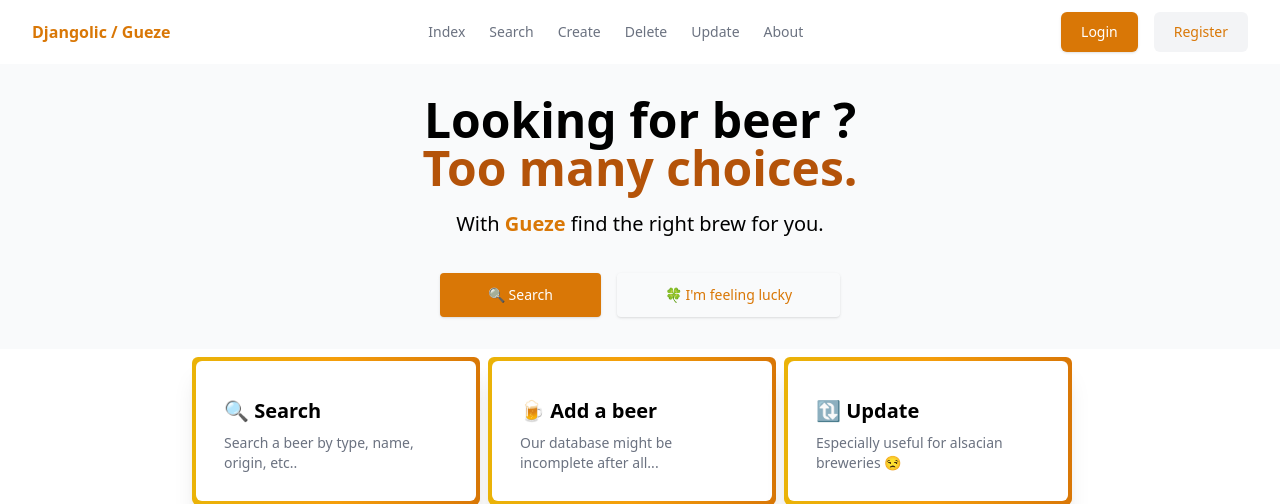
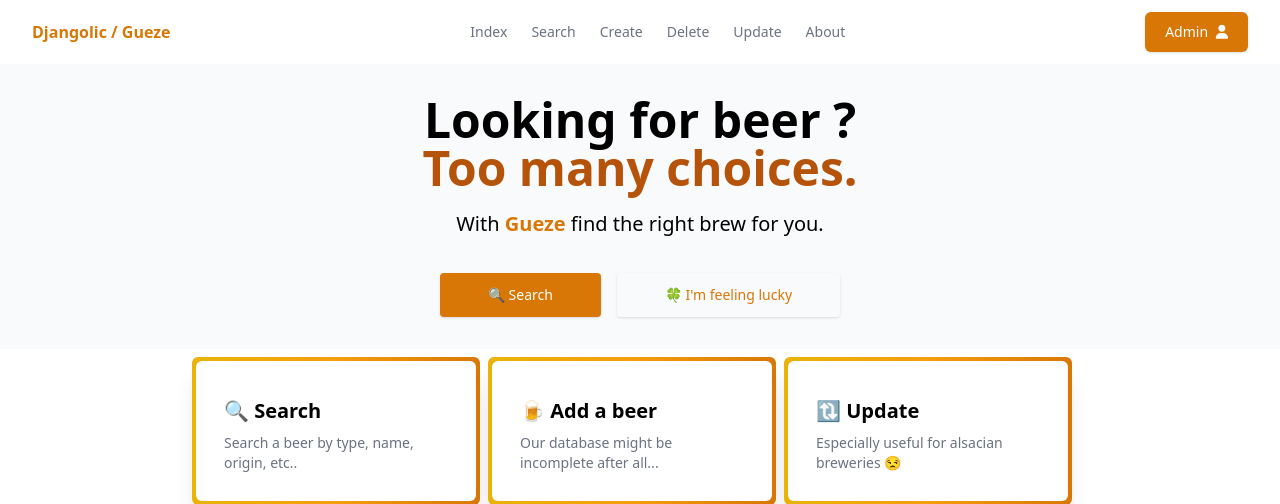
Before and after one commit to TheoGicquel/Djangolic, a Django app: page / in a window 1280 px wide. Shown: the top 504 px of the page. Run offline with Django 3.2, Linux system fonts and the light colour scheme; some libraries are stand-ins or nearby versions.

Commit message:
:construction: Update beer display layout & Change navbar

```diff
--- a/Gueze/templates/navbar.html
+++ b/Gueze/templates/navbar.html
@@ -73,19 +73,13 @@
         <div class="sm:flex sm:gap-4">
           <a
             class="rounded-md bg-amber-600 px-5 py-2.5 text-sm font-medium text-white shadow"
-            href="/"
+            href="/admin"
           >
-            Login
+            Admin
+            <i class="fa-solid fa-user pl-1"></i>
           </a>
 
-          <div class="hidden sm:flex">
-            <a
-              class="rounded-md bg-gray-100 px-5 py-2.5 text-sm font-medium text-amber-600"
-              href="/"
-            >
-              Register
-            </a>
-          </div>
+
         </div>
 
         <div class="block md:hidden">
```
Also changed, not shown: Gueze/templates/beer/beer-card.html (+15 -15 lines), Gueze/templates/beer/search-results.html (+7 -1 lines).
